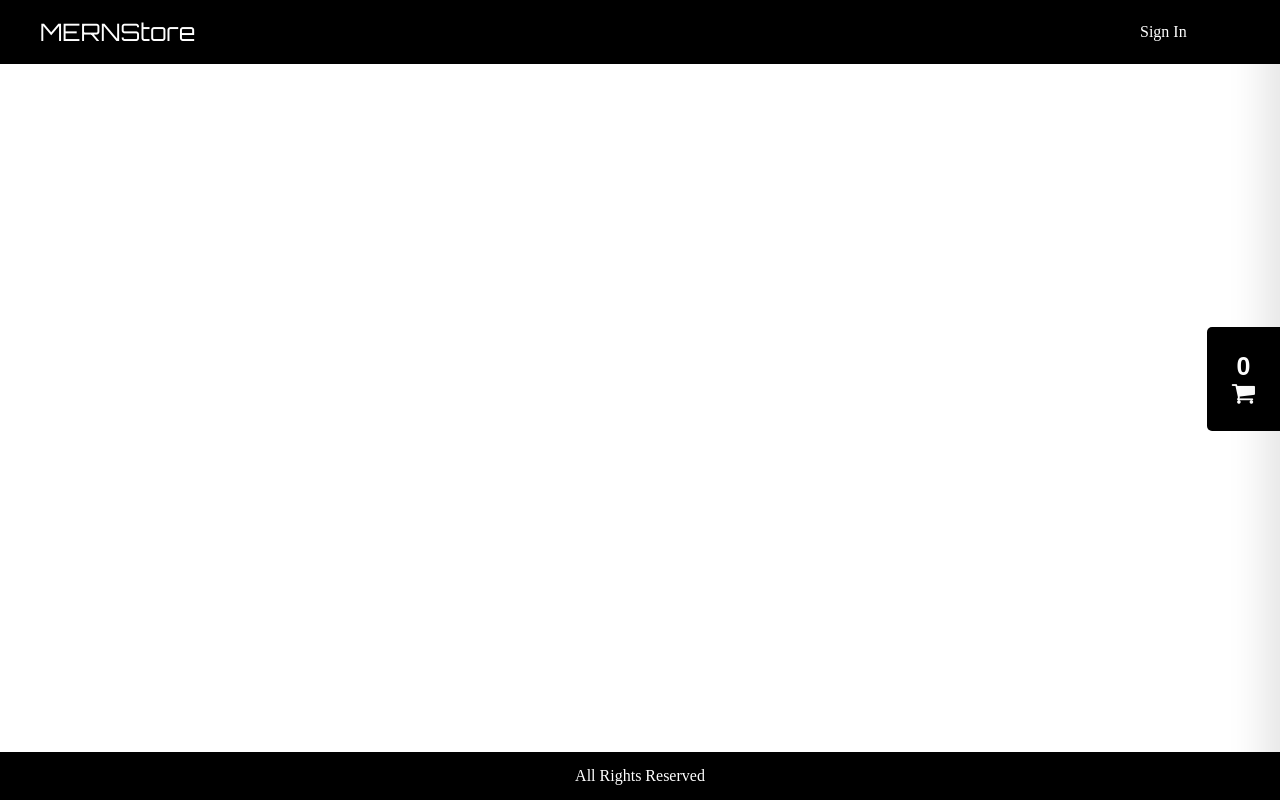
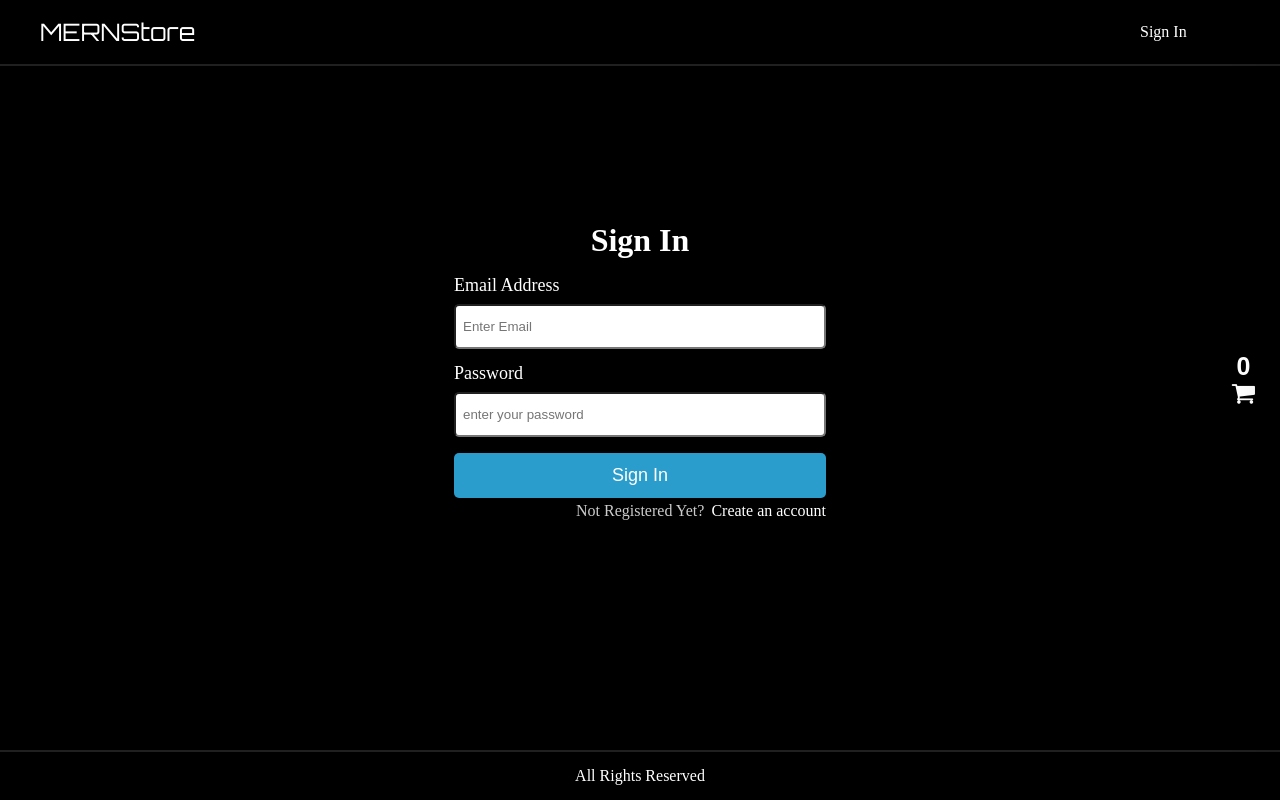
Before and after one commit to RolandMtsariashvili/mern-ecommerce, a React (Create React App) app in the folder frontend/: page /signin in a window 1280 px wide. Built offline with nearby package versions, Linux system fonts and the light colour scheme.

Commit message:
feat: design signin screen

```diff
--- a/frontend/src/App.js
+++ b/frontend/src/App.js
@@ -8,6 +8,7 @@ import ProductScreen from './screens/ProductScreen';
 import CartButton from './components/CartButton';
 import CartModal from './components/CartModal/index';
 import { cartModal } from './store/actions/cartActions';
+import SigninScreen from './screens/SigninScreen';
 
 function App() {
   const isCartModalOpen = useSelector((state) => state.cart.isCartModalOpen);
@@ -32,6 +33,7 @@ function App() {
           closeModalClickHandler={closeModalClickHandler}
         />
         <main className="main">
+          <Route path="/signin" component={SigninScreen} />
           <Route path="/" component={HomeScreen} exact />
           <Route path="/product/:id" component={ProductScreen} />
           <CartButton openModalClickHandler={openModalClickHandler} />
--- a/frontend/src/index.css
+++ b/frontend/src/index.css
@@ -37,5 +37,4 @@ a {
 
 .main {
   grid-area: main;
-  padding: 15px;
 }
--- /dev/null
+++ b/frontend/src/screens/SigninScreen.js
@@ -0,0 +1,56 @@
+/* eslint-disable no-unused-vars */
+import React, { useState } from 'react';
+import { Link } from 'react-router-dom';
+import styles from './screensStyles/SigninScreen.module.scss';
+
+export default function SigninScreen() {
+  const [email, setEmail] = useState('');
+  const [password, setPassword] = useState('');
+  const submitHandler = (e) => {
+    e.preventDefault();
+    // Signin actions
+  };
+
+  return (
+    <div className={styles.SignIn}>
+      <form onSubmit={submitHandler} className={styles.form}>
+        <h1 className={styles.title}>Sign In</h1>
+        <label htmlFor="email">
+          <span>Email Address</span>
+          <input
+            type="text"
+            id="email"
+            value={email}
+            placeholder="Enter Email"
+            required
+            onChange={(e) => setEmail(e.target.value)}
+          />
+        </label>
+        <label htmlFor="password">
+          <span>Password</span>
+          <input
+            type="password"
+            id="password"
+            value={password}
+            placeholder="enter your password"
+            required
+            onChange={(e) => setPassword(e.target.value)}
+          />
+        </label>
+        <button
+          type="submit"
+        >
+          Sign In
+        </button>
+        <div className={styles.register}>
+          <span>
+            Not Registered Yet?
+            <Link to="/register" className={styles.registerLink}>
+              Create an account
+            </Link>
+          </span>
+        </div>
+      </form>
+    </div>
+  );
+}
--- a/frontend/src/screens/screensStyles/HomeScreen.module.scss
+++ b/frontend/src/screens/screensStyles/HomeScreen.module.scss
@@ -3,4 +3,5 @@
   flex-wrap: wrap;
   justify-content: center;
   align-items: center;
+  padding: 15px;
 }
--- a/frontend/src/screens/screensStyles/ProductScreen.module.scss
+++ b/frontend/src/screens/screensStyles/ProductScreen.module.scss
@@ -1,5 +1,5 @@
 .ProductScreen {
-  padding: 5px;
+  padding: 20px;
   display: grid;
   grid-template-columns: 1fr 1fr;
   font-size: 18px;
--- /dev/null
+++ b/frontend/src/screens/screensStyles/SigninScreen.module.scss
@@ -0,0 +1,74 @@
+.SignIn {
+  width: 100%;
+  height: 100%;
+  background-color: #000;
+  border-top: 2px solid #202020;
+  border-bottom: 2px solid #202020;
+  color: white;
+  position: relative;
+
+  .form {
+    width: 100%;
+    max-width: 400px;
+    height: 300px;
+    padding: 14px;
+    position: absolute;
+    top: calc(50% - 50px);
+    left: 50%;
+    transform: translate(-50%, -50%);
+
+
+    .title {
+      text-align: center;
+      margin-bottom: 8px;
+    }
+
+    label {
+      font-size: 18px;
+      display: block;
+      display: flex;
+      flex-direction: column;
+      margin-bottom: 6px;
+
+      span {
+        margin: 8px 0 8px 0;
+      }
+
+      input {
+        height: 45px;
+        border-radius: 5px;
+        padding: 7px;
+        outline: none;
+      }
+    }
+
+    button {
+      margin-top: 10px;
+      border: none;
+      border-radius: 5px;
+      height: 45px;
+      width: 100%;
+      background-color: #2a9dcc;
+      color: #fff;
+      font-size: 18px;
+      cursor: pointer;
+      transition: all .2 linear;
+
+      &:hover {
+        background-color: #4eb2db;
+      }
+    }
+
+    .register {
+      margin-top: 4px;
+      text-align: right;
+      color: #cccccc;
+      font-size: 16px;
+
+      .registerLink {
+        margin-left: 7px;
+        color: #fff;
+      }
+    }
+  }
+}
```
